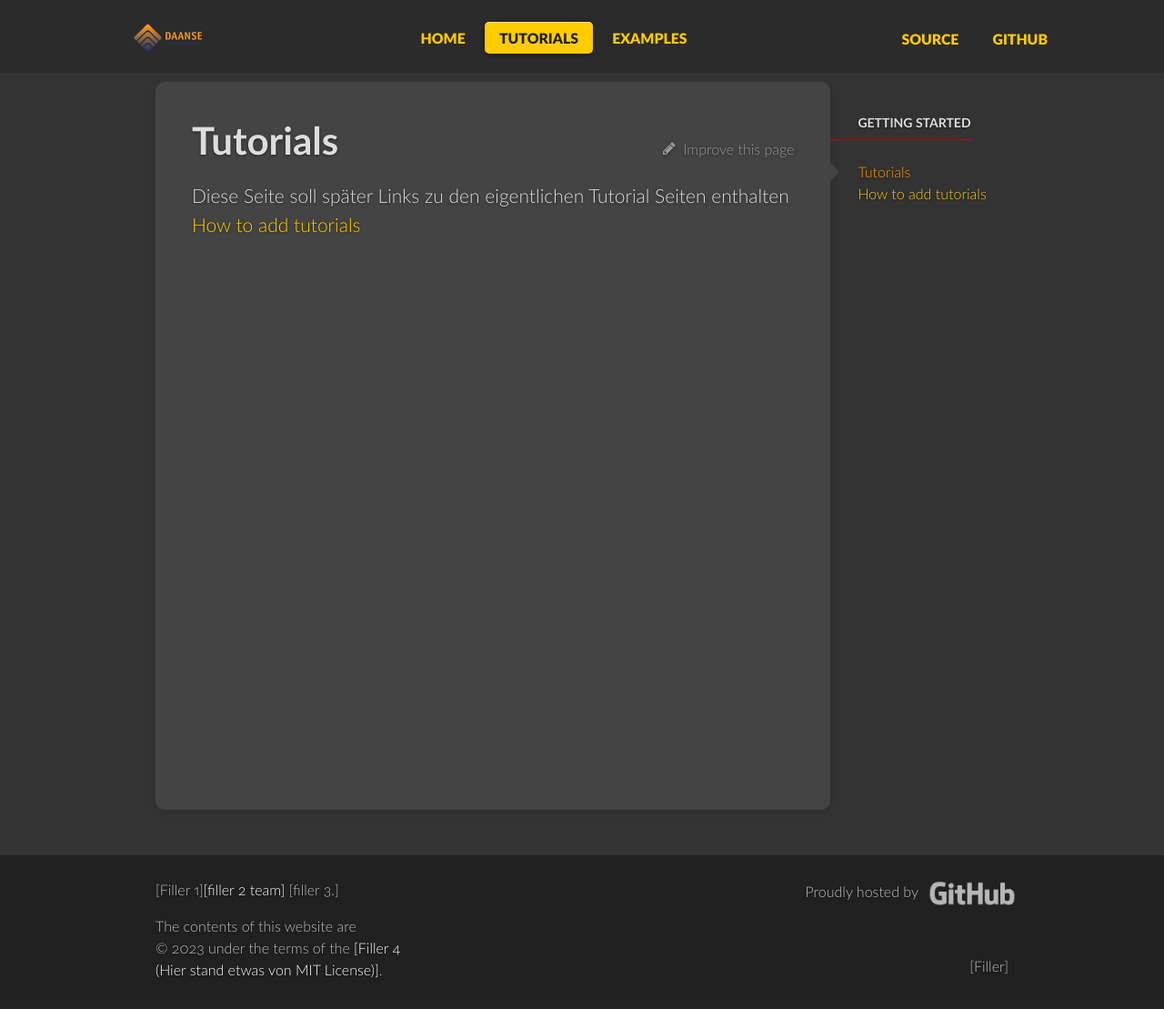
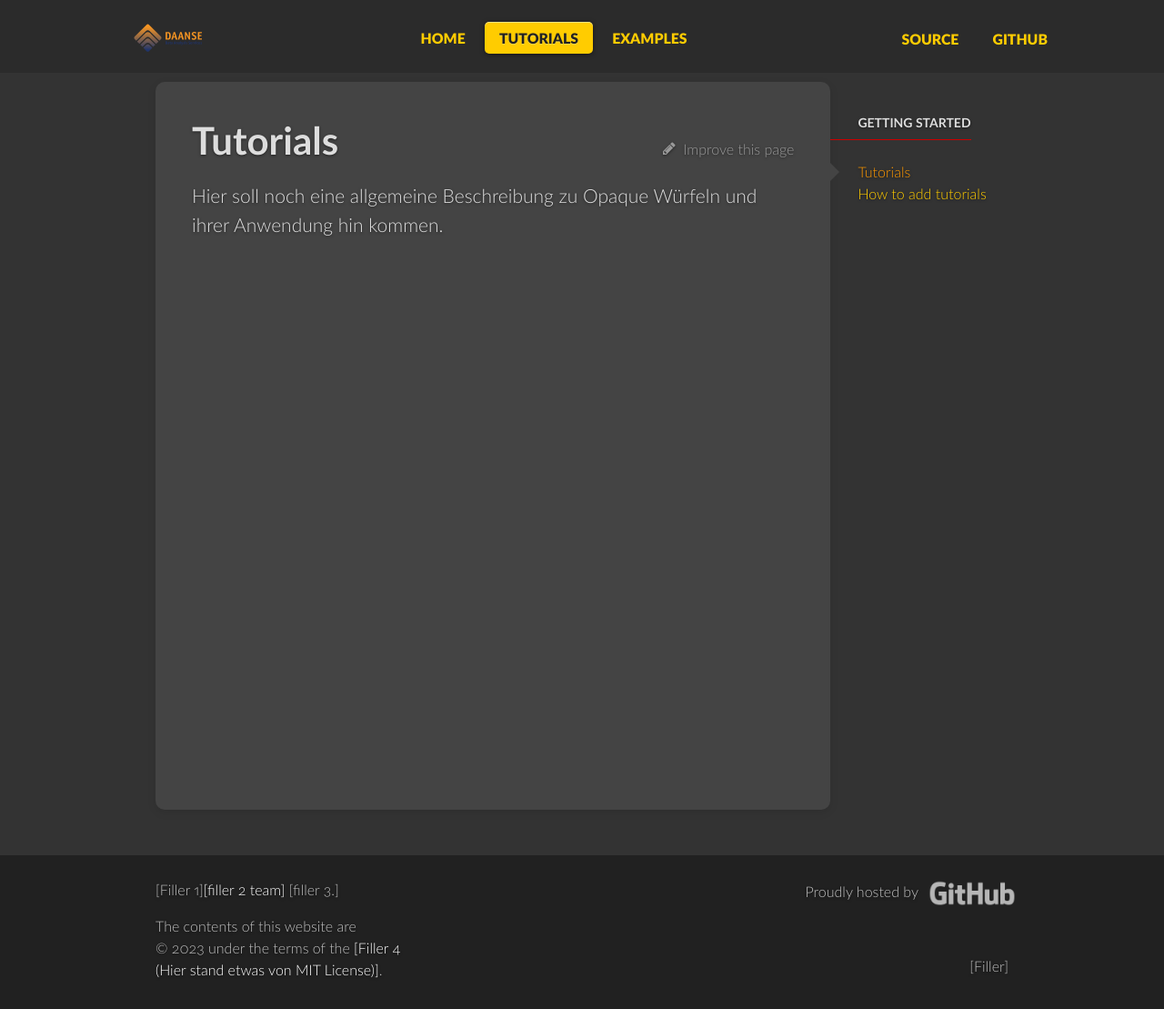
Before and after one commit to EcksteinD/EcksteinD.github.io, a Jekyll site: the page built from _docs/index.md, in a window 1280 px wide. Shown: the whole page at 91% size. Built offline with Jekyll 4.4.1, drawn with Linux system fonts in a browser that asks for light colours; comment, search, counter and statistics services are not loaded.

Commit message:
final touches

```diff
--- a/_docs/index.md
+++ b/_docs/index.md
@@ -3,5 +3,4 @@ title: "Tutorials"
 permalink: /docs/
 redirect_from:
 ---
-Diese Seite soll später Links zu den eigentlichen Tutorial Seiten enthalten
-[How to add tutorials](https://ecksteind.github.io/docs/how-to-add-tutorials/)
+Hier soll noch eine allgemeine Beschreibung zu Opaque Würfeln und ihrer Anwendung hin kommen.
```
